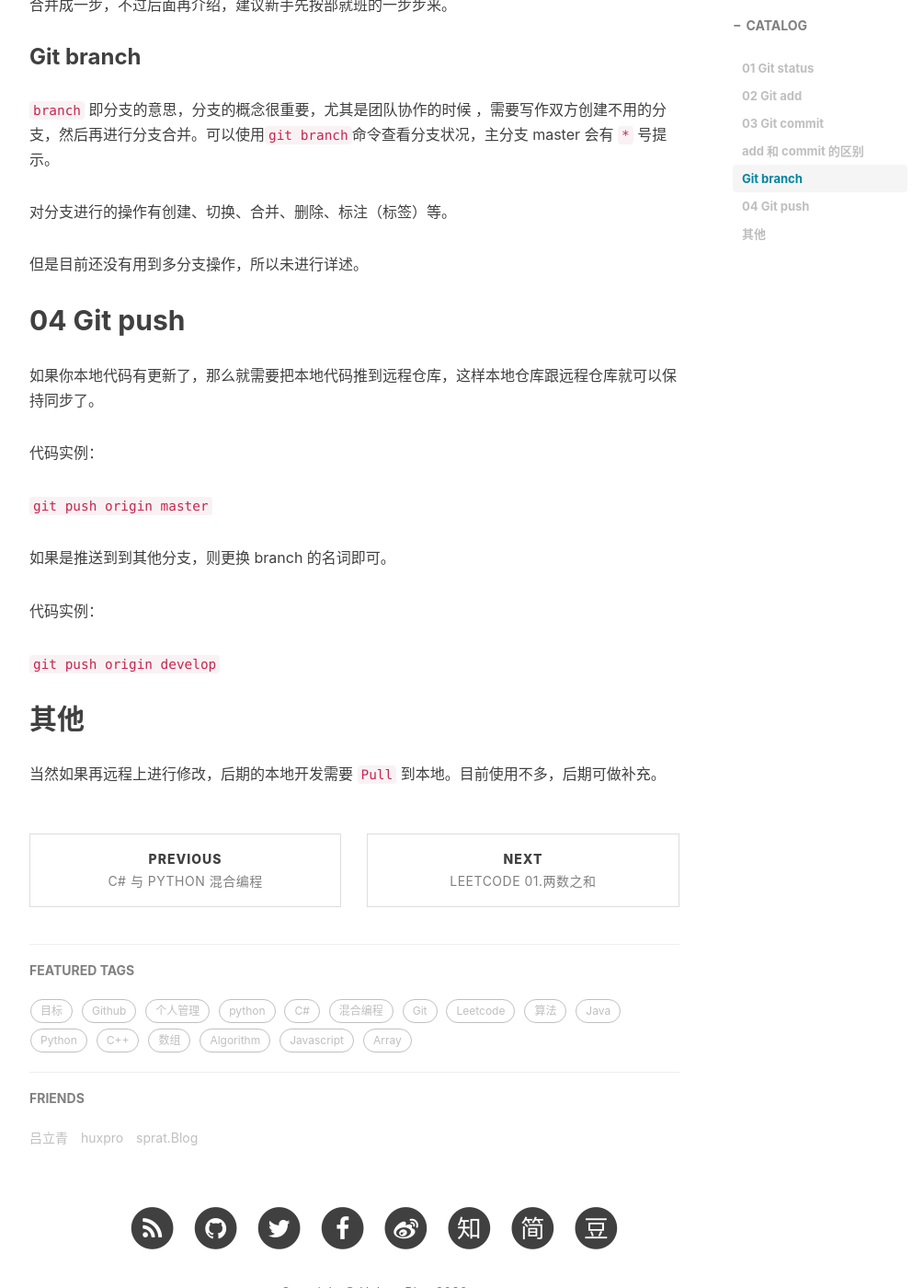
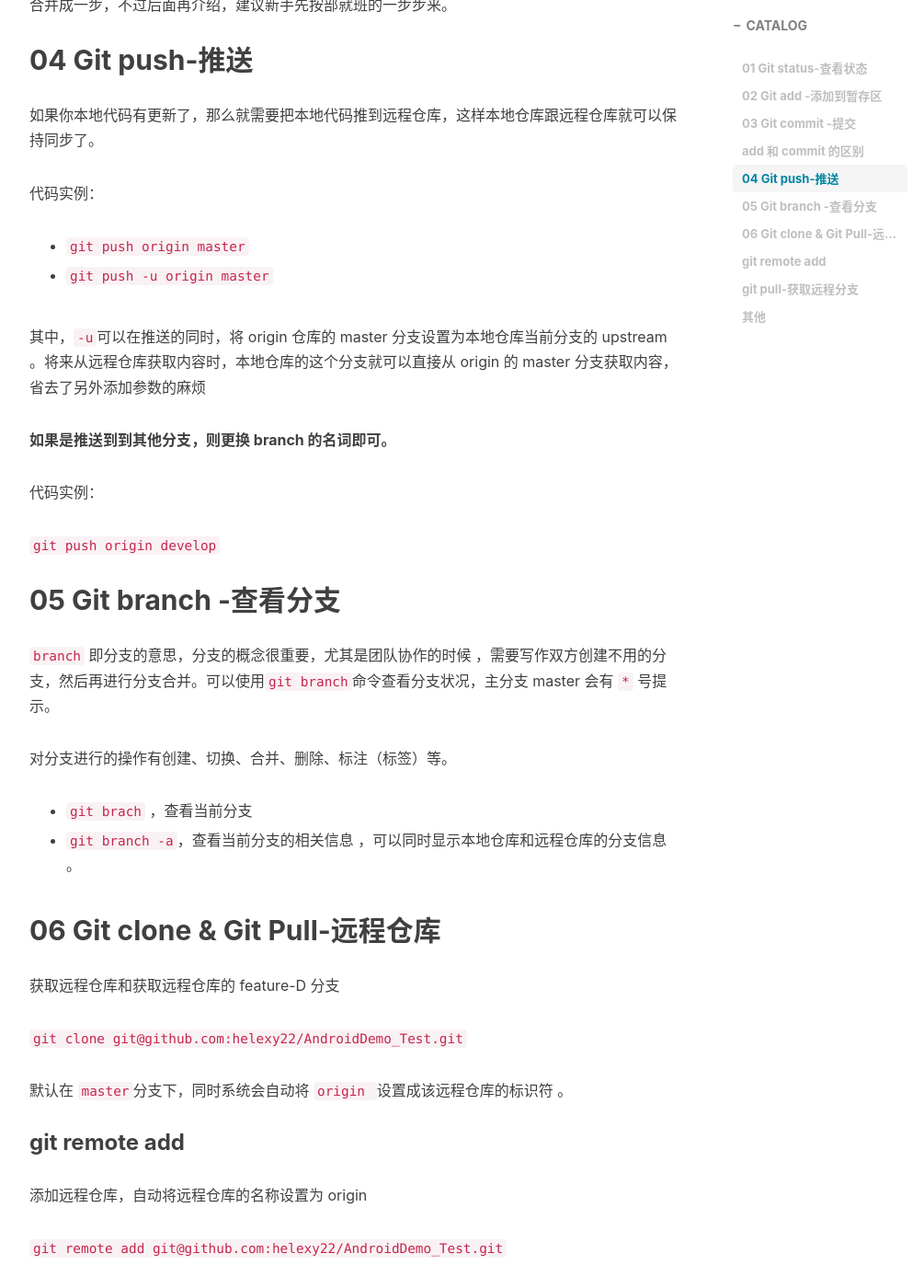
Before and after one commit to helexy22/helexy22.github.com, a Jekyll site: the page built from _posts/2019-06-13-Git Bash 常用操作.md, in a window 1280 px wide and 1400 px high, scrolled down 1648 px. Shown: the whole window at 92% size, without its empty margins (233-1238 px from the left). Built offline with Jekyll 4.4.1, drawn with Linux system fonts in a browser that asks for light colours; nearby versions of some CDN libraries; comment, search, counter and statistics services are not loaded; some of the changed text lies outside the part shown.

Commit message:
修改GFM

```diff
--- a/_config.yml
+++ b/_config.yml
@@ -1,6 +1,6 @@
 # Site settings
 title: Helexy Blog
-SEOTitle: 梓隽的博客 | Helexy22 Blog
+SEOTitle: Helexy22 Homepage
 header-img: img/post-bg-desk.jpg
 email: lijun8102@gmail.com
 description: "LESS IS NOW."
@@ -51,7 +51,12 @@
 highlighter: rouge
 kramdown:
   input: GFM                            # use Github Flavored Markdown !important
-
+  syntax_highlighter_opts:
+  span:
+    line_numbers: false
+  block:
+    line_numbers: true
+    start_line: 1
 
 
 # 评论系统
--- a/_posts/2019-06-13-Git Bash 常用操作.md
+++ b/_posts/2019-06-13-Git Bash 常用操作.md
@@ -10,12 +10,11 @@
     - Git
 ---
 
-## 01 Git  status
+## 01 Git  status-查看状态
 `git status`
-git status 这个命令查看状态，这个命令可以算是使用最频繁的一个命令了，建
-议大家没事就输入下这个命令，来查看你当前 git 仓库的一些状态
+git status 这个命令查看状态，这个命令可以算是使用最频繁的一个命令了，建议大家没事就输入下这个命令，来查看你当前 git 仓库的一些状态
 
-## 02 Git add
+## 02 Git add -添加到暂存区
 
 可以提交单个文件到仓库中，比如 a.md 文件
 
@@ -31,7 +30,7 @@
 
 提交后，为确认是否提交成功，可以再次使用 `git status` 查看状态
 
-## 03 Git commit
+## 03 Git commit -提交
 
 以上命令代表我们已经正式进行提交 ，一般默认提交到 master 分支，如果有其他分支存在，需要主要提交到的分支名。
 
@@ -45,28 +44,61 @@
 
 首先 `git add` 是先把改动添加到一个「暂存区」 ，你可以理解成是一个缓存区域，临时保存你的改动，而 `git commit` 才是最后真正的提交。这样做的好处就是防止误提交，当然也有办法把这两步合并成一步，不过后面再介绍，建议新手先按部就班的一步步来。
 
-### Git branch
+## 04 Git push-推送
+
+如果你本地代码有更新了，那么就需要把本地代码推到远程仓库，这样本地仓库跟远程仓库就可以保持同步了。
+
+代码实例：
+
+- `git push origin master`
+
+- `git push -u origin master `
+
+其中，`-u`可以在推送的同时，将 origin 仓库的 master 分支设置为本地仓库当前分支的 upstream  。将来从远程仓库获取内容时，本地仓库的这个分支就可以直接从 origin 的 master 分支获取内容，省去了另外添加参数的麻烦
+
+**如果是推送到到其他分支，则更换 branch 的名词即可。**
+
+代码实例：
+
+`git push origin develop`
+
+## 05 Git branch -查看分支
 
 `branch` 即分支的意思，分支的概念很重要，尤其是团队协作的时候 ，需要写作双方创建不用的分支，然后再进行分支合并。可以使用`git branch`命令查看分支状况，主分支 master 会有 `*` 号提示。
 
 对分支进行的操作有创建、切换、合并、删除、标注（标签）等。
 
-但是目前还没有用到多分支操作，所以未进行详述。
+- `git brach` ，查看当前分支
 
-## 04 Git push
+- `git branch -a`，查看当前分支的相关信息 ，可以同时显示本地仓库和远程仓库的分支信息  。
 
-如果你本地代码有更新了，那么就需要把本地代码推到远程仓库，这样本地仓库跟远程仓库就可以保持同步了。
+## 06 Git clone & Git Pull-远程仓库
 
-代码实例：
+获取远程仓库和获取远程仓库的 feature-D 分支
 
-`git push origin master`
+`git clone git@github.com:helexy22/AndroidDemo_Test.git`
 
-如果是推送到到其他分支，则更换 branch 的名词即可。
+默认在 `master`分支下，同时系统会自动将 `origin `设置成该远程仓库的标识符  。
 
-代码实例：
+### git remote add
 
-`git push origin develop`
+添加远程仓库，自动将远程仓库的名称设置为 origin
+
+`git remote add git@github.com:helexy22/AndroidDemo_Test.git`
+
+### git pull-获取远程分支
+
+取回远程主机某个分支的更新，再与本地的指定分支合并。
+
+`git pull origin master:brantest`
+
+将远程主机`origin`的`master`分支拉取过来，与本地的`brantest`分支合并。
 
 ## 其他
 
-当然如果再远程上进行修改，后期的本地开发需要  `Pull` 到本地。目前使用不多，后期可做补充。
+后期有待补充：
+
+- 创建分支
+
+- git log 查看提交日志
+- git diff——查看更改前后的差别
```
Also changed, not shown: _posts/2019-06-13-Git Bash 常用操作.assets/image-20200417231535336.png (added), _posts/2019-06-13-Git Bash 常用操作.assets/image-20200417231801456.png (added), _posts/2019-06-13-Git Bash 常用操作.assets/image-20200417231844570.png (added).
